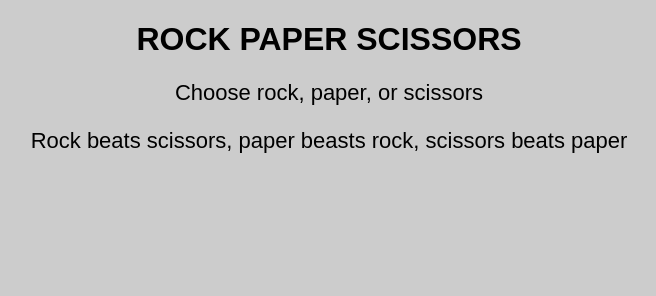
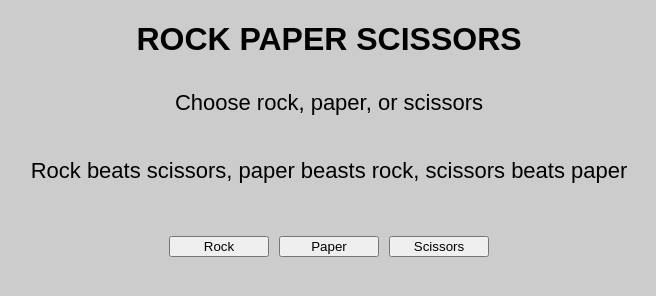
Before and after one commit to cagonzalez411/Rock-Paper-Scissors, a plain HTML site: page index.html in a window 1280 px wide. Shown: the whole page, without its empty margins (311-967 px from the left). Drawn offline with Linux system fonts and the light colour scheme.

Commit message:
Added buttons

```diff
--- a/game.js
+++ b/game.js
@@ -47,6 +47,8 @@ function game() {
     // console.log(playerScore)
     // console.log(computerScore)
 
+
+
     if (computerScore > playerScore) {
         console.log("You lose the game!")
     } else if (computerScore < playerScore) {
--- a/index.html
+++ b/index.html
@@ -22,6 +22,12 @@
         </p>
     </header>
 
+    <div class="buttonContainer">
+        <button id="rock">Rock</button>
+        <button id="paper">Paper</button>
+        <button id="scissors">Scissors</button>
+    </div>
+
 
 
 </body>
--- a/styles.css
+++ b/styles.css
@@ -9,4 +9,17 @@ header {
 
 p {
     font-size: 22px;
+    padding: 10px;
 }
+
+.buttonContainer {
+    padding: 20px;
+    display: flex;
+    justify-content: center;
+    gap: 10px;
+}
+
+button {
+    width: 100px;
+
+}
```
